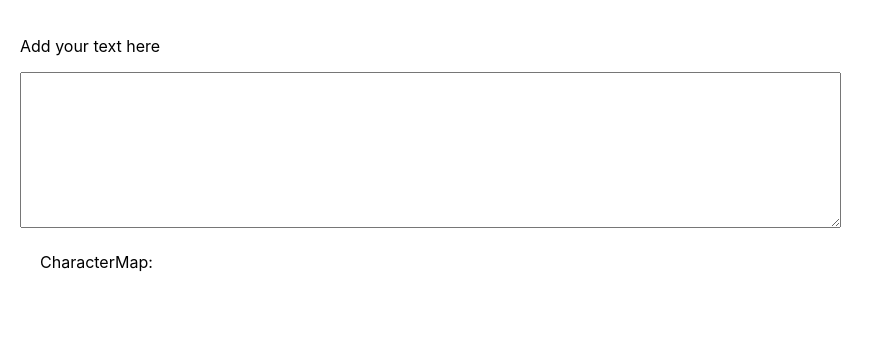
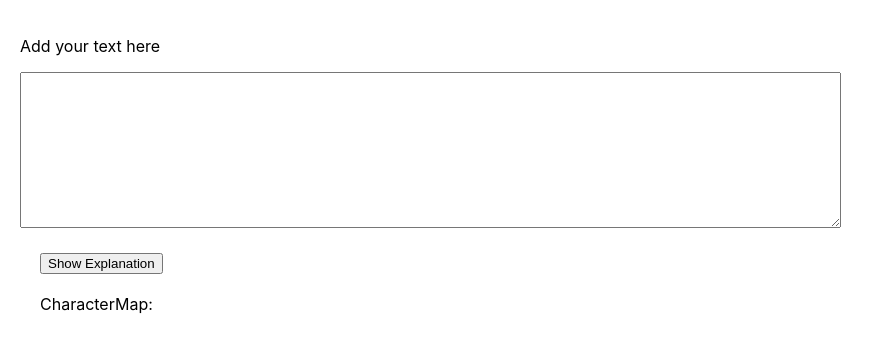
Before and after one commit to topcook/myReactApp, a React (Create React App) app: page / in a window 1280 px wide. Shown: the top 352 px of the page, without its empty margins (0-884 px from the left). Built offline with nearby package versions, Linux system fonts and the light colour scheme.

Commit message:
I added paragraph to explain the information about characters.

```diff
--- a/src/components/App/App.js
+++ b/src/components/App/App.js
@@ -1,10 +1,11 @@
-import React, { useState } from 'react';
+import React, { useReducer, useState } from 'react';
 import './App.css';
 
 import CharacterMap from '../CharacterMap/CharacterMap';
 
 function App() {
   const [text, setText] = useState('');
+  const [showExplanation, toggleExplanation] = useReducer(state => !state, false);
 
   return (
     <div className='wrapper'>
@@ -19,6 +20,14 @@ function App() {
         >
         </textarea>
       </label>
+      <div>
+        <button onClick={toggleExplanation}>Show Explanation</button>
+      </div>
+      {showExplanation &&
+        <p>
+          This displays a list of the most common characters.
+        </p>
+      }
       <CharacterMap text={text} />
     </div>
   );
```
